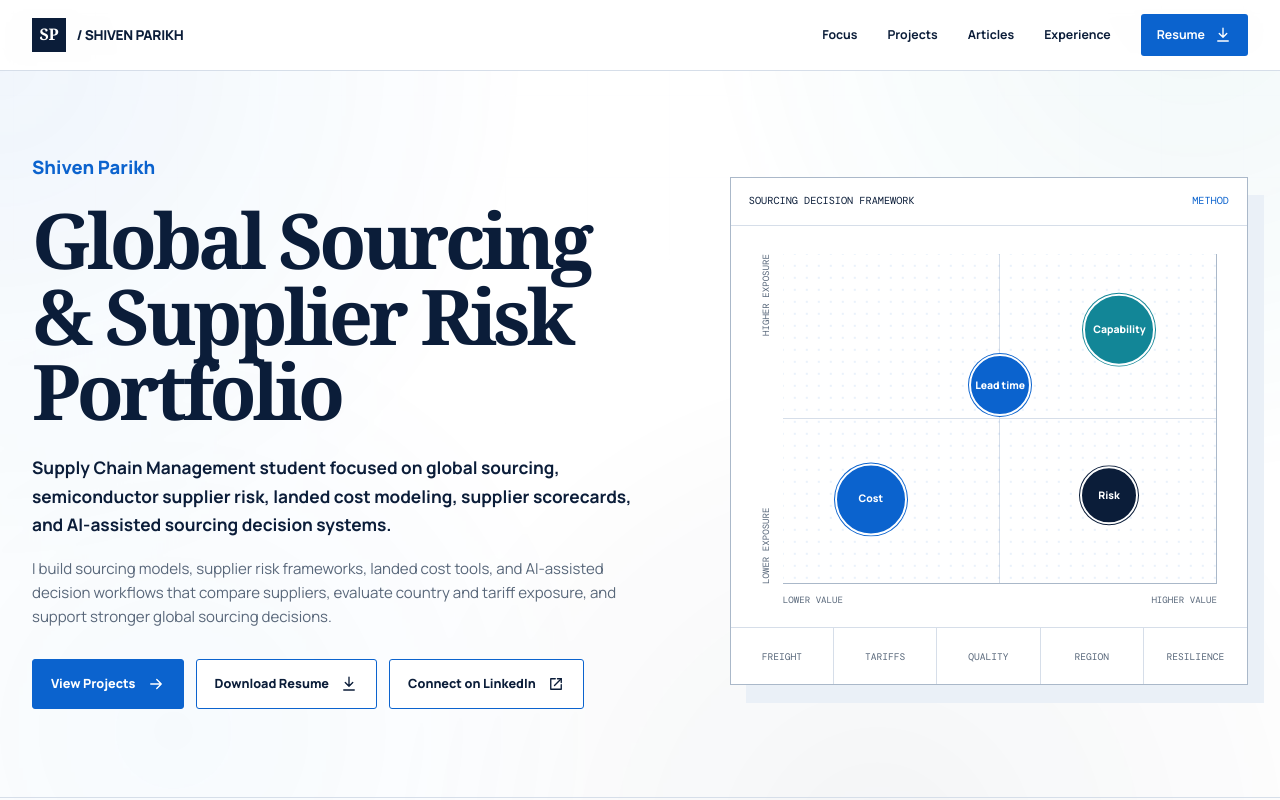
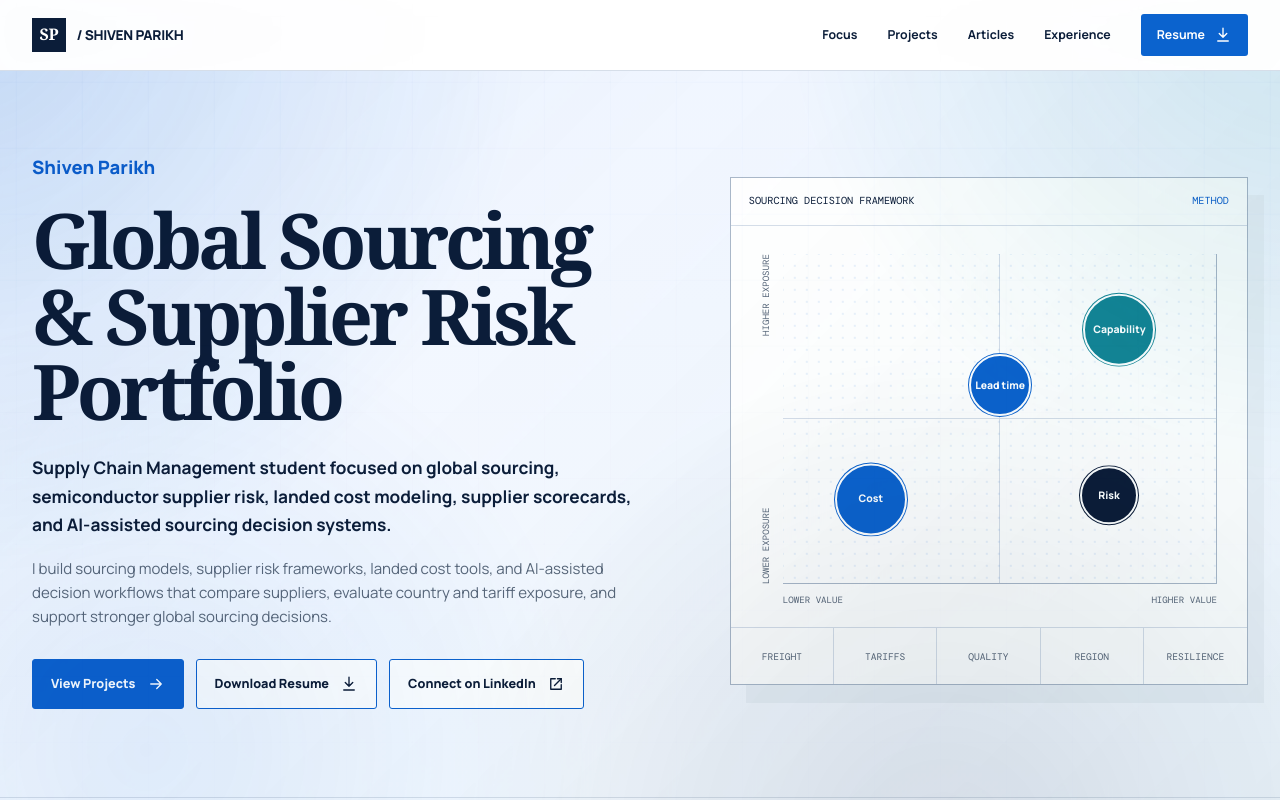
Before and after one commit to shivenparikh1/Portfolio, a React (Vite) app: page / in a window 1280 px wide. Shown: the top 800 px of the page. Built offline with nearby package versions, Linux system fonts and the light colour scheme.

Commit message:
Make ambient background more visible

```diff
--- a/src/styles.css
+++ b/src/styles.css
@@ -37,7 +37,11 @@ main section[id] {
 body {
   position: relative;
   margin: 0;
-  background: var(--white);
+  min-height: 100vh;
+  overflow-x: clip;
+  background:
+    linear-gradient(180deg, rgba(234, 242, 255, 0.72) 0%, rgba(255, 255, 255, 0.96) 38%, rgba(239, 248, 252, 0.74) 100%),
+    var(--white);
   color: var(--ink);
   font-family: var(--sans);
   line-height: 1.6;
@@ -53,34 +57,35 @@ body::after {
 
 body::before {
   inset: -24vh -18vw;
-  z-index: 1;
+  z-index: 4;
   background:
-    radial-gradient(circle at 14% 22%, rgba(11, 99, 206, 0.08), transparent 30%),
-    radial-gradient(circle at 82% 16%, rgba(18, 134, 151, 0.075), transparent 28%),
-    radial-gradient(circle at 64% 88%, rgba(11, 29, 57, 0.055), transparent 32%),
-    radial-gradient(circle at 24% 78%, rgba(11, 99, 206, 0.045), transparent 26%);
-  filter: blur(3px);
+    radial-gradient(circle at 12% 18%, rgba(11, 99, 206, 0.18), transparent 30%),
+    radial-gradient(circle at 86% 14%, rgba(18, 134, 151, 0.16), transparent 28%),
+    radial-gradient(circle at 66% 86%, rgba(11, 29, 57, 0.12), transparent 31%),
+    radial-gradient(circle at 22% 78%, rgba(11, 99, 206, 0.1), transparent 26%),
+    linear-gradient(135deg, rgba(11, 99, 206, 0.065), transparent 42%, rgba(18, 134, 151, 0.07));
+  filter: blur(1px);
   mix-blend-mode: multiply;
-  opacity: 0.78;
-  animation: ambient-field-drift 34s ease-in-out infinite alternate;
+  opacity: 0.92;
+  animation: ambient-field-drift 22s ease-in-out infinite alternate;
 }
 
 body::after {
   inset: 0;
-  z-index: 2;
+  z-index: 5;
   background-image:
-    linear-gradient(rgba(11, 99, 206, 0.035) 1px, transparent 1px),
-    linear-gradient(90deg, rgba(11, 99, 206, 0.035) 1px, transparent 1px);
+    linear-gradient(rgba(11, 99, 206, 0.058) 1px, transparent 1px),
+    linear-gradient(90deg, rgba(11, 99, 206, 0.058) 1px, transparent 1px);
   background-position: 0 0;
-  background-size: 82px 82px;
+  background-size: 66px 66px;
   mask-image: linear-gradient(
     to bottom,
-    rgba(0, 0, 0, 0.58),
-    rgba(0, 0, 0, 0.18) 42%,
-    rgba(0, 0, 0, 0.1)
+    rgba(0, 0, 0, 0.76),
+    rgba(0, 0, 0, 0.36) 45%,
+    rgba(0, 0, 0, 0.24)
   );
-  opacity: 0.44;
-  animation: ambient-grid-drift 42s linear infinite;
+  opacity: 0.62;
+  animation: ambient-grid-drift 28s linear infinite;
 }
 
 a {
@@ -1172,13 +1177,13 @@ main,
 
 @keyframes ambient-field-drift {
   0% {
-    transform: translate3d(-1.5%, -1%, 0) scale(1);
+    transform: translate3d(-4%, -3%, 0) scale(1);
   }
   50% {
-    transform: translate3d(1.5%, 1%, 0) scale(1.035);
+    transform: translate3d(3%, 2%, 0) scale(1.06);
   }
   100% {
-    transform: translate3d(2%, -0.5%, 0) scale(1.02);
+    transform: translate3d(5%, -2%, 0) scale(1.03);
   }
 }
 
@@ -1187,7 +1192,7 @@ main,
     background-position: 0 0;
   }
   to {
-    background-position: 82px 82px;
+    background-position: 66px 66px;
   }
 }
 
```
